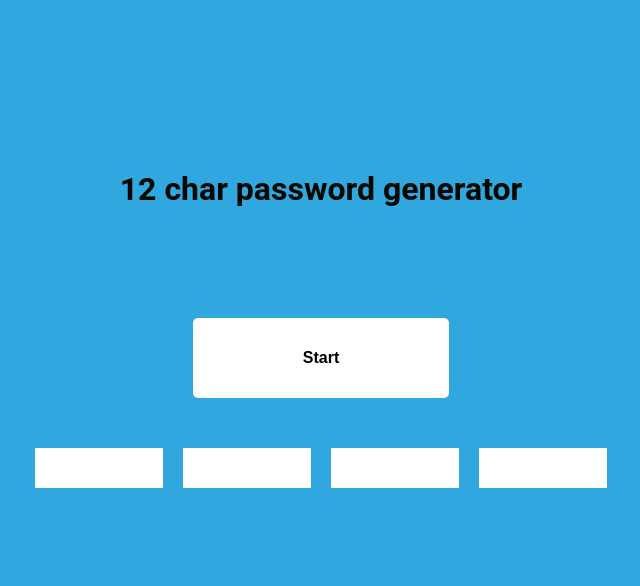
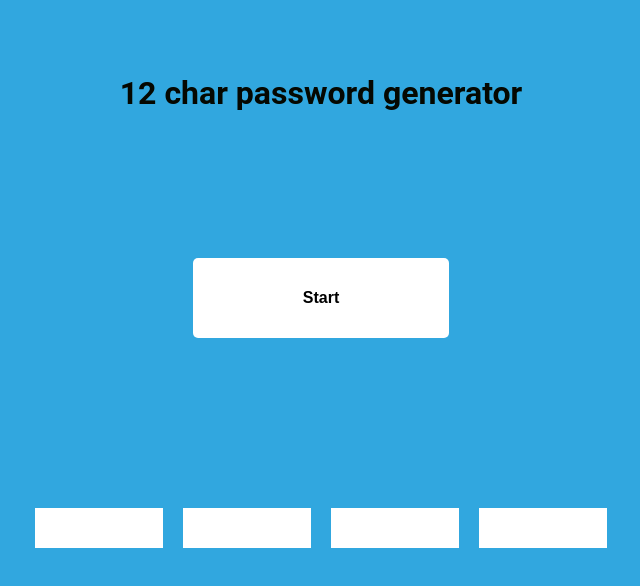
Before and after one commit to Marco-Jan/password_generator, a plain HTML site: page index.html in a window 1280 px wide. Shown: the whole page, without its empty margins (319-959 px from the left). Drawn offline with Linux system fonts and the light colour scheme.

Commit message:
init commit

```diff
--- a/style.css
+++ b/style.css
@@ -26,7 +26,7 @@ body {
 
 h1 {
     position: absolute;
-    top: 20vh;
+    top: 8vh;
     padding: 10px;
     font-size: 4vh;
     font-weight: 600;
@@ -44,7 +44,7 @@ button {
     font-size: 2vh;
     font-weight: 600;
     margin-top: 2vh;
-    margin-bottom: 5vh;
+    margin-bottom: 20vh;
     cursor: pointer;
 }
 
```
